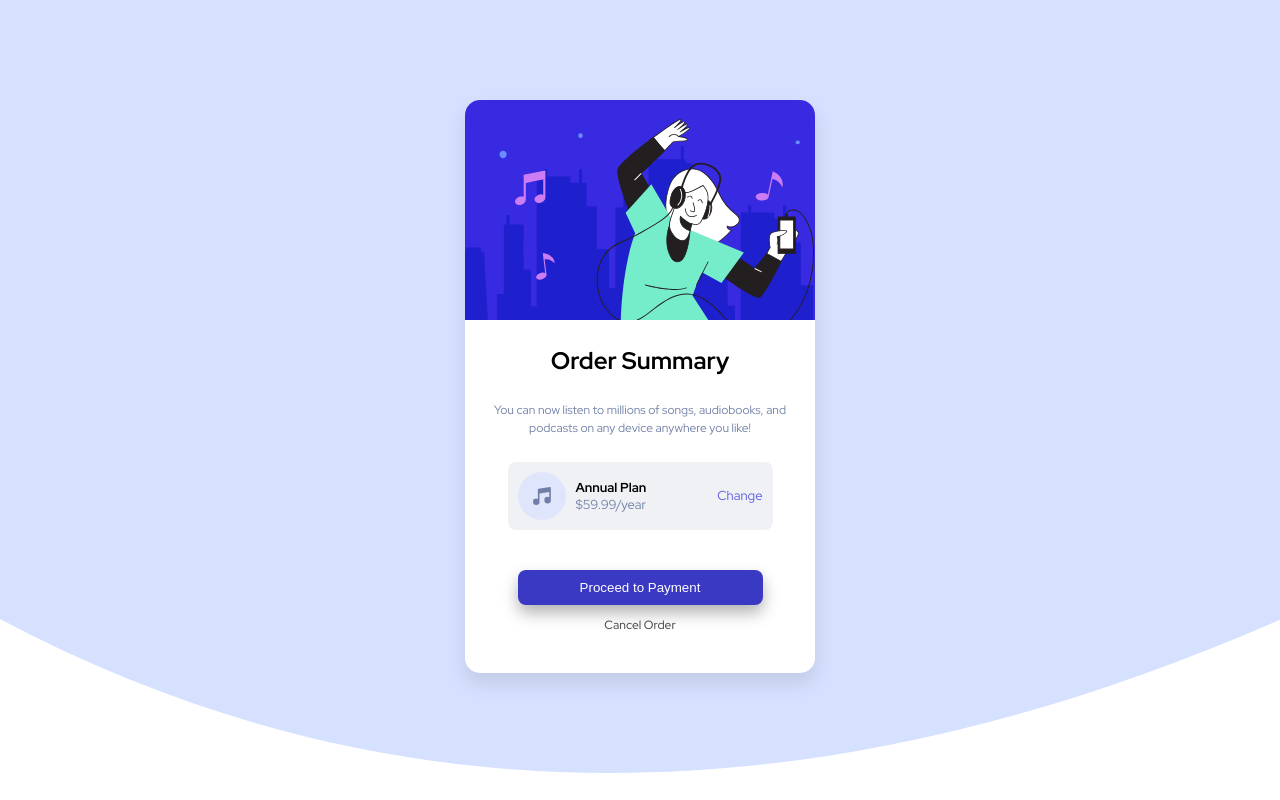
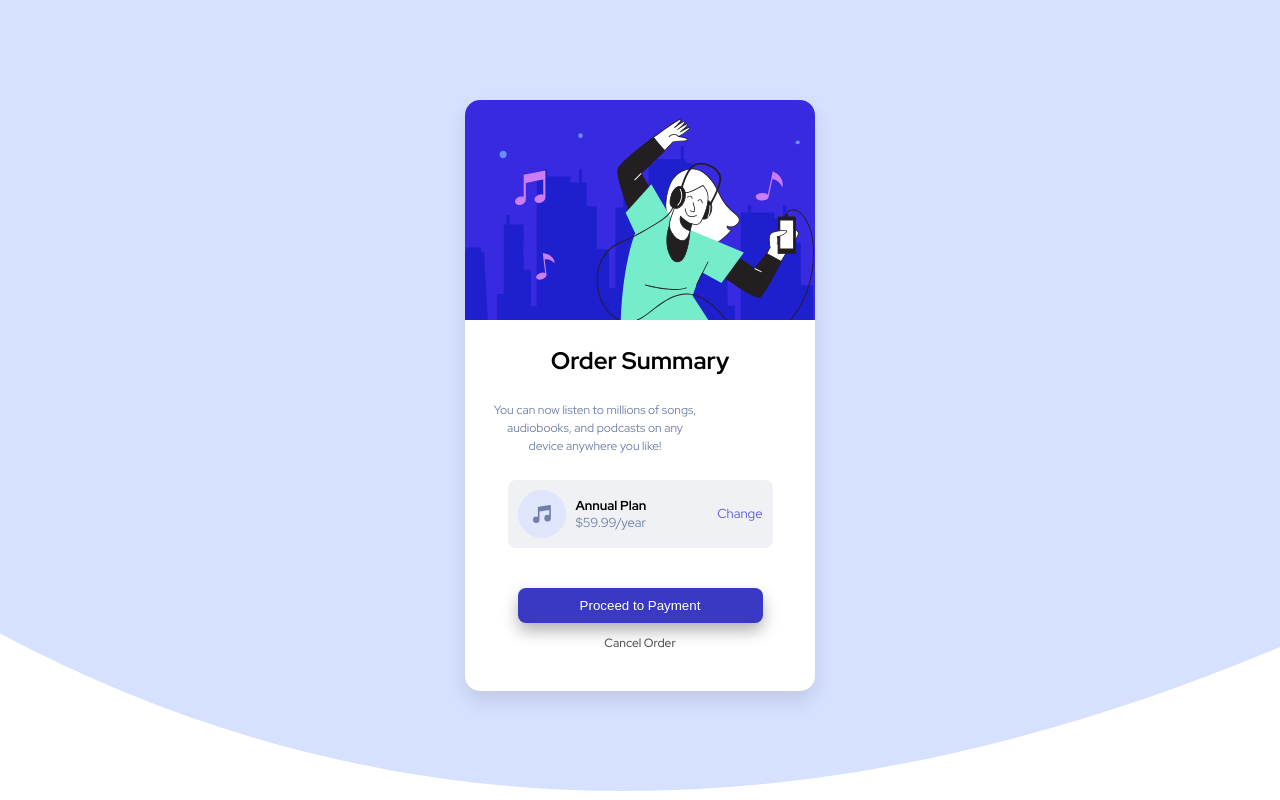
Before and after one commit to Oshokha27/Eviction-Project-Web2-basic-, a plain HTML site: page Index.html in a window 1280 px wide. Drawn offline with Linux system fonts and the light colour scheme.

Commit message:
Initial commit: add HTML, CSS, and images

```diff
--- a/style.css
+++ b/style.css
@@ -19,7 +19,7 @@ body {
   margin: 100px auto;
 }
 .card p {
-    max width: 60%;
+  max-width: 60%;
   color: hsl(224, 23%, 55%);
   font-size: 12px;
   line-height: 1.5;
@@ -36,7 +36,7 @@ body {
   border-radius: 8px;
   font-size: 13px;
 }
-.plan-details{
+.plan-details {
   display: flex;
   flex-direction: column;
   width: 200px;
@@ -57,13 +57,12 @@ body {
   flex-direction: column;
   margin: 40px auto;
 }
-#Link{
-    color: rgb(95, 95, 222); ;
+#Link {
+  color: rgb(95, 95, 222);
   transition-duration: 0.4s;
   text-decoration: none;
-
 }
-#Link:hover{
+#Link:hover {
   color: rgb(131, 131, 225);
 }
 button {
@@ -73,22 +72,21 @@ button {
   border-radius: 8px;
   color: white;
   transition-duration: 0.4s;
-   box-shadow: 0 8px 16px 0 rgba(0,0,0,0.3)
-
+  box-shadow: 0 8px 16px 0 rgba(0, 0, 0, 0.3);
 }
-button:hover{
+button:hover {
   background-color: rgb(102, 102, 195);
   color: white;
 }
 #Cancel {
   margin-top: 12px;
-   color: rgb(81, 81, 81); ;
+  color: rgb(81, 81, 81);
   transition-duration: 0.4s;
   text-decoration: none;
   font-size: 12px;
   font-weight: 500;
 }
-#Cancel:hover{
+#Cancel:hover {
   color: rgb(22, 22, 22);
   font-weight: 700;
 }
```
Lines whose indentation alone changed are shown as unchanged.
